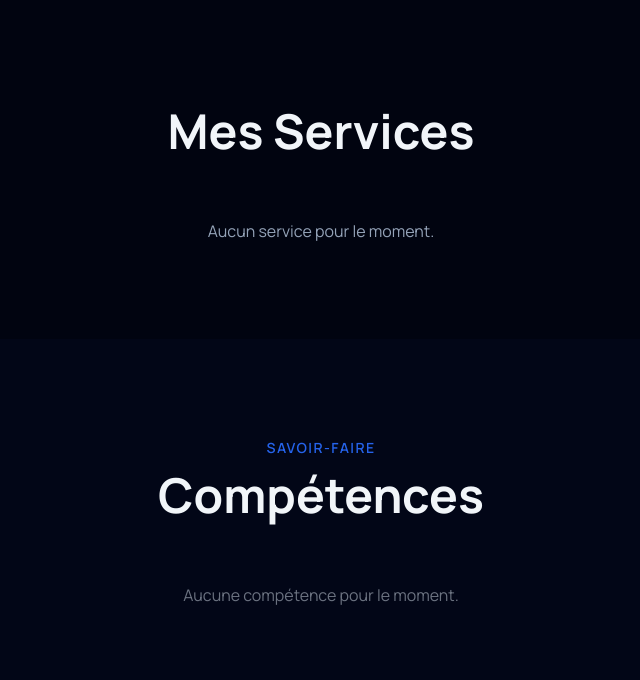
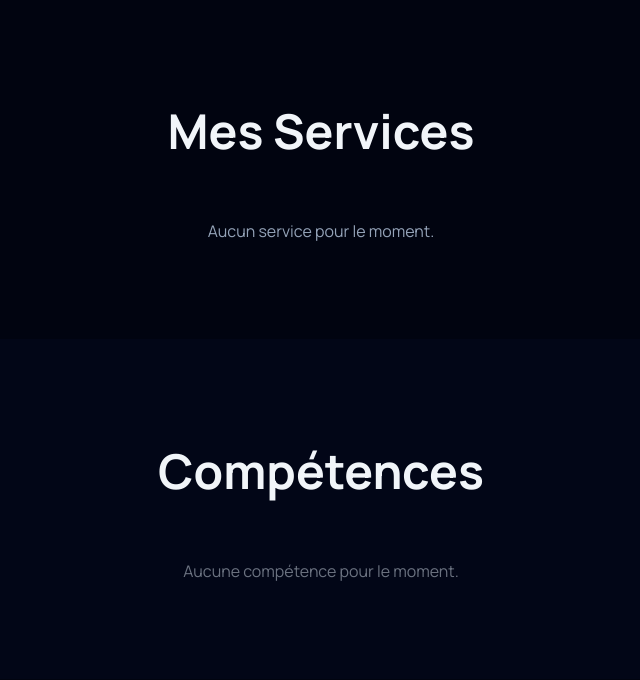
Before and after one commit to jke123/josueadagbe, a Flask app: page / in a window 1280 px wide. Shown: the part 1261-1941 px from the top of the page, without its empty margins (319-959 px from the left). Run offline with Flask 3, Linux system fonts and the light colour scheme; data that the repository does not hold is empty; some libraries are stand-ins or nearby versions.

Commit message:
Remove 'Savoir-faire' span from skills section
Removed the 'Savoir-faire' span from the skills section.

```diff
--- a/templates/pages/index.html
+++ b/templates/pages/index.html
@@ -152,7 +152,6 @@
 <section id="skills" class="py-24 px-6">
     <div class="max-w-5xl mx-auto">
         <div class="text-center mb-16 reveal">
-            <span class="text-primary font-semibold text-sm uppercase tracking-widest">Savoir-faire</span>
             <h2 class="font-display text-4xl md:text-5xl font-bold mt-3">Compétences</h2>
         </div>
 
```
